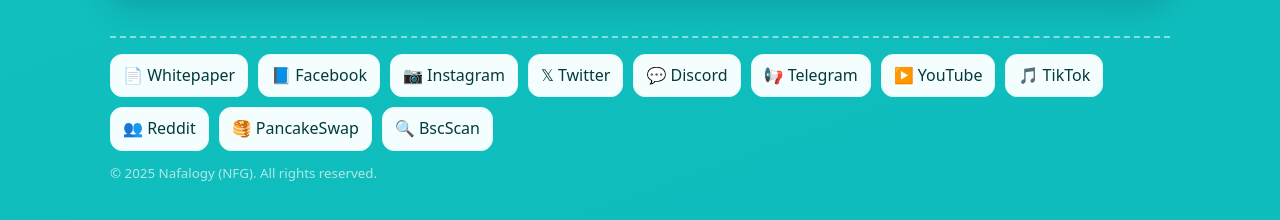
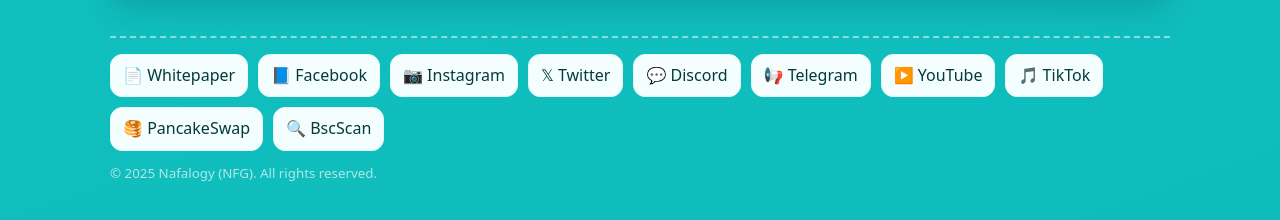
Before and after one commit to nafalogy/nfg-site, a plain HTML site: page index.html in a window 1280 px wide. Shown: the part 1152-1372 px from the top of the page. Drawn offline with Linux system fonts and the light colour scheme.

Commit message:
Update index.html

```diff
--- a/index.html
+++ b/index.html
@@ -79,11 +79,11 @@
         <h2>Buy / Trade</h2>
         <p class="muted">Swap NFG on PancakeSwap and track the live chart on DexScreener.</p>
         <div class="row" style="margin:10px 0 16px">
-          <!-- ✅ UPDATED PancakeSwap Buy Link -->
+          <!-- ✅ PancakeSwap Buy Link -->
           <a class="btn" href="https://pancakeswap.finance/swap?chain=bsc&outputCurrency=0x1C72e7293d9FD01e17CAB03b20B95353135aBDe6&inputCurrency=0x55d398326f99059fF775485246999027B3197955" target="_blank" rel="noopener">
             🥞 Buy on PancakeSwap
           </a>
-          <!-- View Chart with NEW pair -->
+          <!-- DexScreener Chart -->
           <a class="btn secondary" href="https://dexscreener.com/bsc/0x2ce7e608360ca0c6bbea2efc95b2305c334ff38d?embed=1&theme=dark" target="_blank" rel="noopener">
             📈 View Chart
           </a>
@@ -125,7 +125,7 @@
       </iframe>
     </section>
 
-    <!-- SOCIAL / LINKS -->
+    <!-- SOCIAL / LINKS (Reddit removed) -->
     <footer>
       <div class="social">
         <a class="chip" href="assets/Nafalogy_Whitepaper.pdf" target="_blank" rel="noopener">📄 Whitepaper</a>
@@ -136,7 +136,6 @@
         <a class="chip" href="https://t.me/nafalogy" target="_blank" rel="noopener">📢 Telegram</a>
         <a class="chip" href="https://www.youtube.com/@Nafalogy" target="_blank" rel="noopener">▶️ YouTube</a>
         <a class="chip" href="https://tiktok.com/@nafalogy" target="_blank" rel="noopener">🎵 TikTok</a>
-        <a class="chip" href="https://reddit.com/r/Nafalogy" target="_blank" rel="noopener">👥 Reddit</a>
         <a class="chip" href="https://pancakeswap.finance/swap?chain=bsc&outputCurrency=0x1C72e7293d9FD01e17CAB03b20B95353135aBDe6&inputCurrency=0x55d398326f99059fF775485246999027B3197955" target="_blank" rel="noopener">🥞 PancakeSwap</a>
         <a class="chip" href="https://bscscan.com/token/0x1C72e7293d9FD01e17CAB03b20B95353135AbDe6" target="_blank" rel="noopener">🔍 BscScan</a>
       </div>
```
